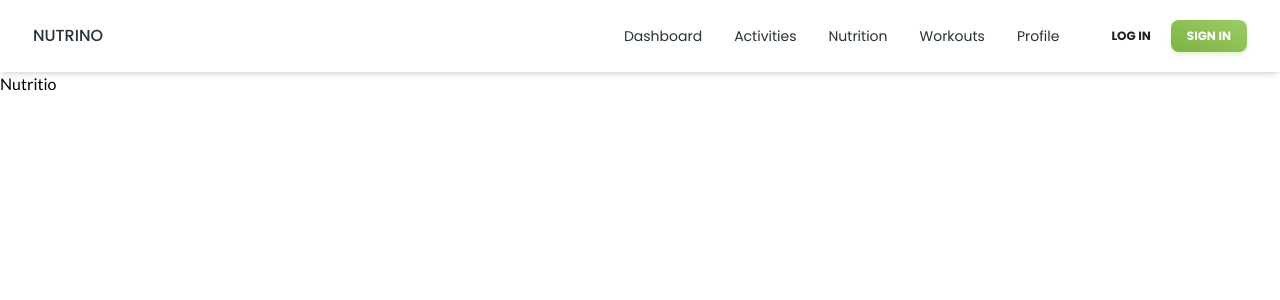
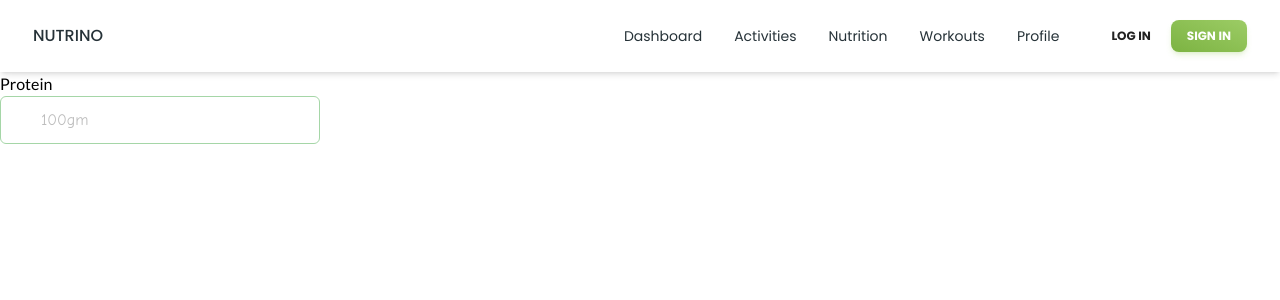
Before and after one commit to isalim079/Nutrino-Nutrition-App, a React (Vite) app: page /nutrition in a window 1280 px wide. Shown: the top 300 px of the page. Built offline with nearby package versions, Linux system fonts and the light colour scheme; no server answers.

Commit message:
react-hook-form added

```diff
--- a/package.json
+++ b/package.json
@@ -22,6 +22,7 @@
     "match-sorter": "^6.3.1",
     "react": "^18.2.0",
     "react-dom": "^18.2.0",
+    "react-hook-form": "^7.51.2",
     "react-icons": "^4.12.0",
     "react-responsive-carousel": "^3.2.23",
     "react-router-dom": "^6.21.0",
--- a/src/pages/Nutrition/Nutrition.jsx
+++ b/src/pages/Nutrition/Nutrition.jsx
@@ -1,9 +1,30 @@
-
+import { useForm } from "react-hook-form";
 
 const Nutrition = () => {
+    const {
+        register,
+        handleSubmit,
+        reset,
+        formState: { errors },
+    } = useForm();
+
+    const onSubmit = async (data) => {};
+
     return (
         <div>
-            Nutritio
+            <form onSubmit={handleSubmit(onSubmit)}>
+                <div>
+                    <p>Protein</p>
+                    <input
+                        type="text"
+                        name="protein"
+                        id="protein"
+                        className="border border-green-200 rounded-md pl-10 h-12 font-normal font-comicSans min-w-[320px] block focus:outline-none focus:border-2 focus:border-green-400"
+                        placeholder="100gm"
+                        {...register("protein")}
+                    />
+                </div>
+            </form>
         </div>
     );
 };
```
Also changed, not shown: 1 other file (tests, documents, lock files or other folders).
